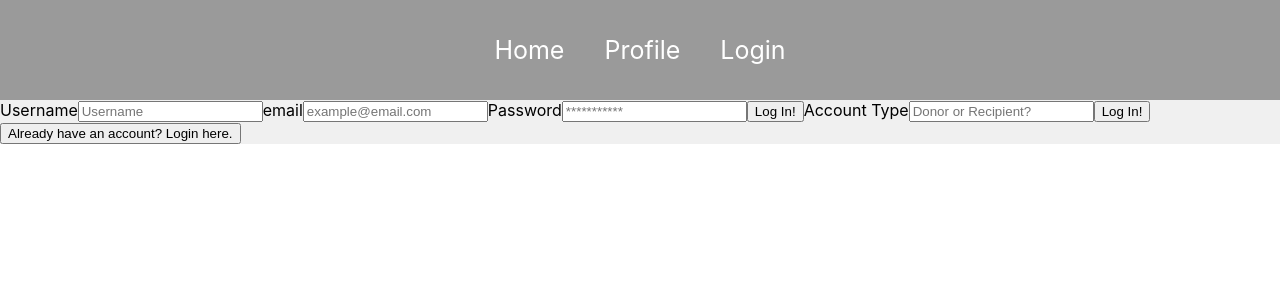
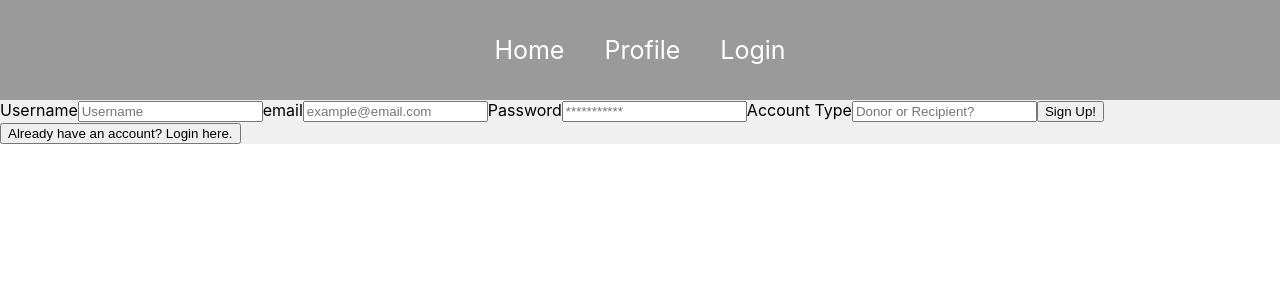
Before and after one commit to Will-Riffe/Sustain-A-Plate, a React (Create React App) app in the folder client/: page /login in a window 1280 px wide. Both pictures are taken after a click on the button "Don't have an account? Register here.". Shown: the top 300 px of the page. Built offline with nearby package versions, Linux system fonts and the light colour scheme.

Commit message:
fixed sign up button in signup form

```diff
--- a/client/src/pages/signup/signup.js
+++ b/client/src/pages/signup/signup.js
@@ -27,11 +27,10 @@ export default function Signup(props) {
       <label forhtml= "password">Password</label>
       <input value={password} onChange={(e) => setPass(e.target.value)}
        type= 'password' placeholder='***********' id='password' name='password' />
-      <button type='submit'>Log In!</button>
       <label forhtml= "account-type">Account Type</label>
       <input value={acctType} onChange={(e) => setAcct(e.target.value)}
        type= 'acctType' placeholder='Donor or Recipient?' id='acctType' name='acctType' />
-      <button type='submit'>Log In!</button>
+      <button type='submit'>Sign Up!</button>
     </form>
     <button onClick={() => props.accountFormSwitch('login')}>Already have an account? Login here.</button>
     </div>
```
